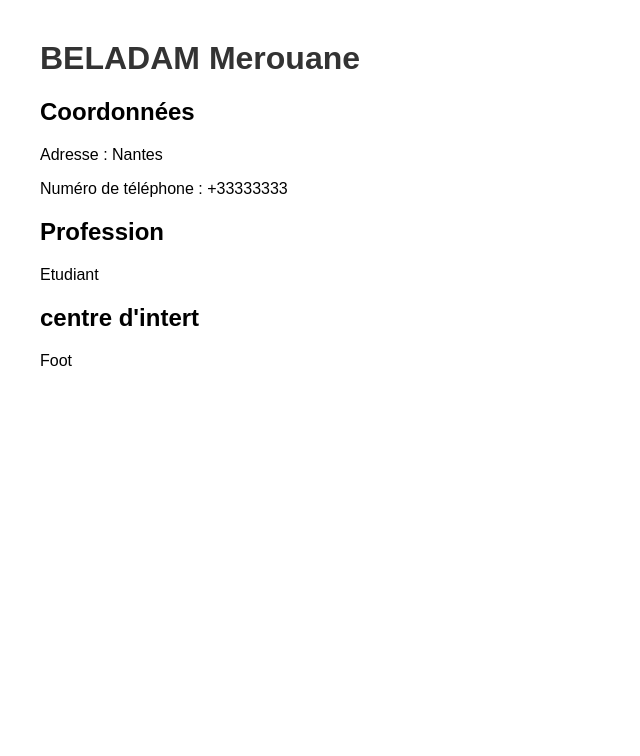
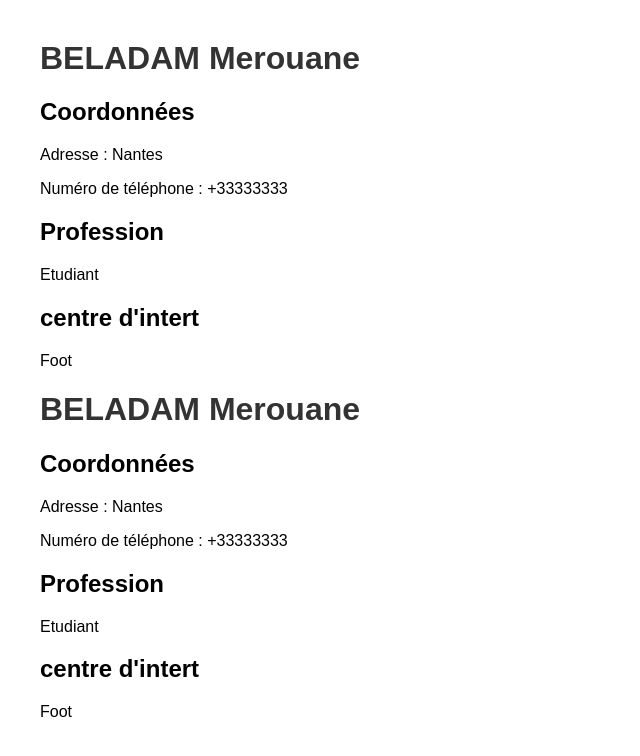
Before and after one commit to Totba/tp-groupe, a plain HTML site: page merouane.html in a window 1280 px wide. Shown: the whole page, without its empty margins (0-640 px from the left). Drawn offline with Linux system fonts and the light colour scheme.

Commit message:
Update merouane.html

```diff
--- a/merouane.html
+++ b/merouane.html
@@ -1,3 +1,42 @@
+<!DOCTYPE html>
+<html lang="en">
+<head>
+    <meta charset="UTF-8">
+    <meta name="viewport" content="width=device-width, initial-scale=1.0">
+    <title>Mon CV</title>
+    <style>
+        body {
+            font-family: Arial, sans-serif;
+            margin: 40px;
+        }
+
+        h1 {
+            color: #333;
+        }
+
+        p {
+            margin-bottom: 10px;
+        }
+    </style>
+</head>
+<body>
+    <header>
+        <h1>BELADAM Merouane</h1>
+    </header>
+
+    <section>
+        <h2>Coordonnées</h2>
+        <p>Adresse : Nantes</p>
+        <p>Numéro de téléphone : +33333333</p>
+    </section>
+    <section>
+        <h2>Profession</h2>
+        <p>Etudiant</p>
+    </section>
+    <section>
+        <h2>centre d'intert</h2>
+        <p>Foot</p>
+    </section>
 <!DOCTYPE html>
 <html lang="en">
 <head>
```
